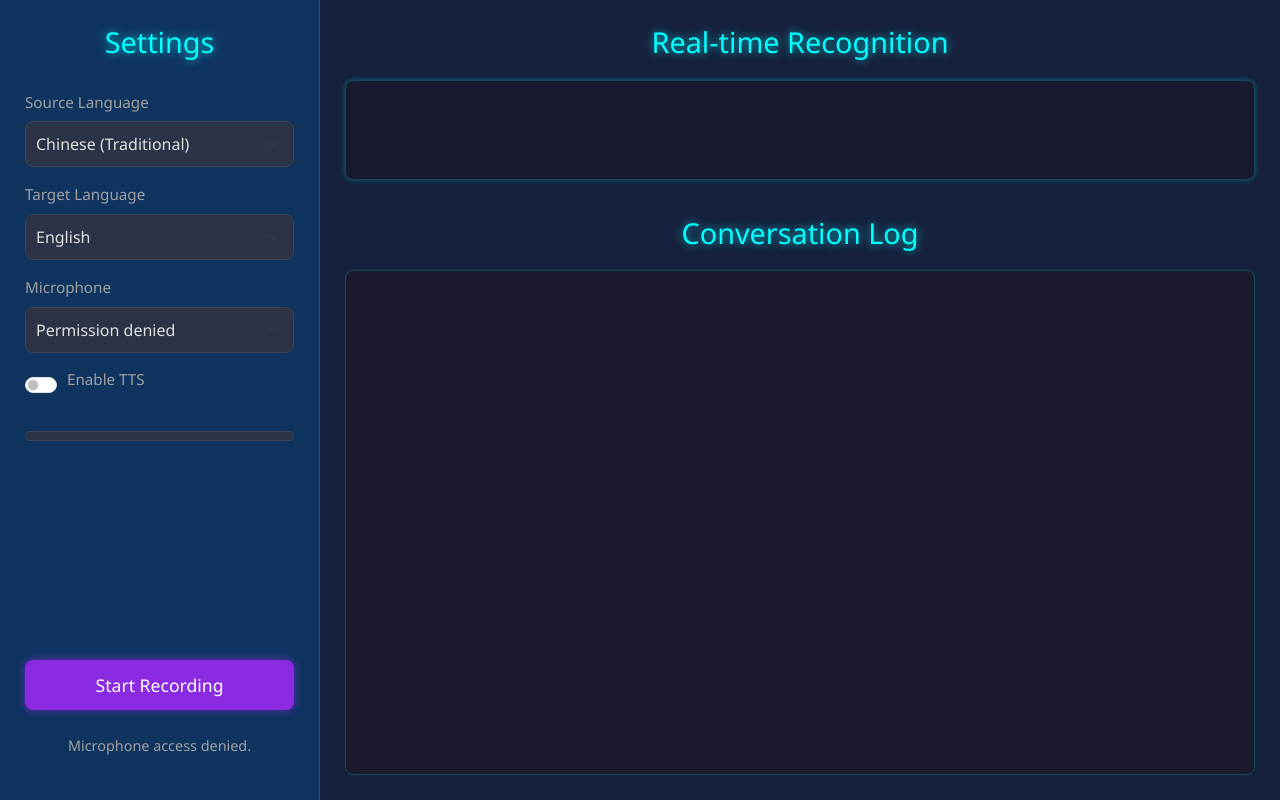
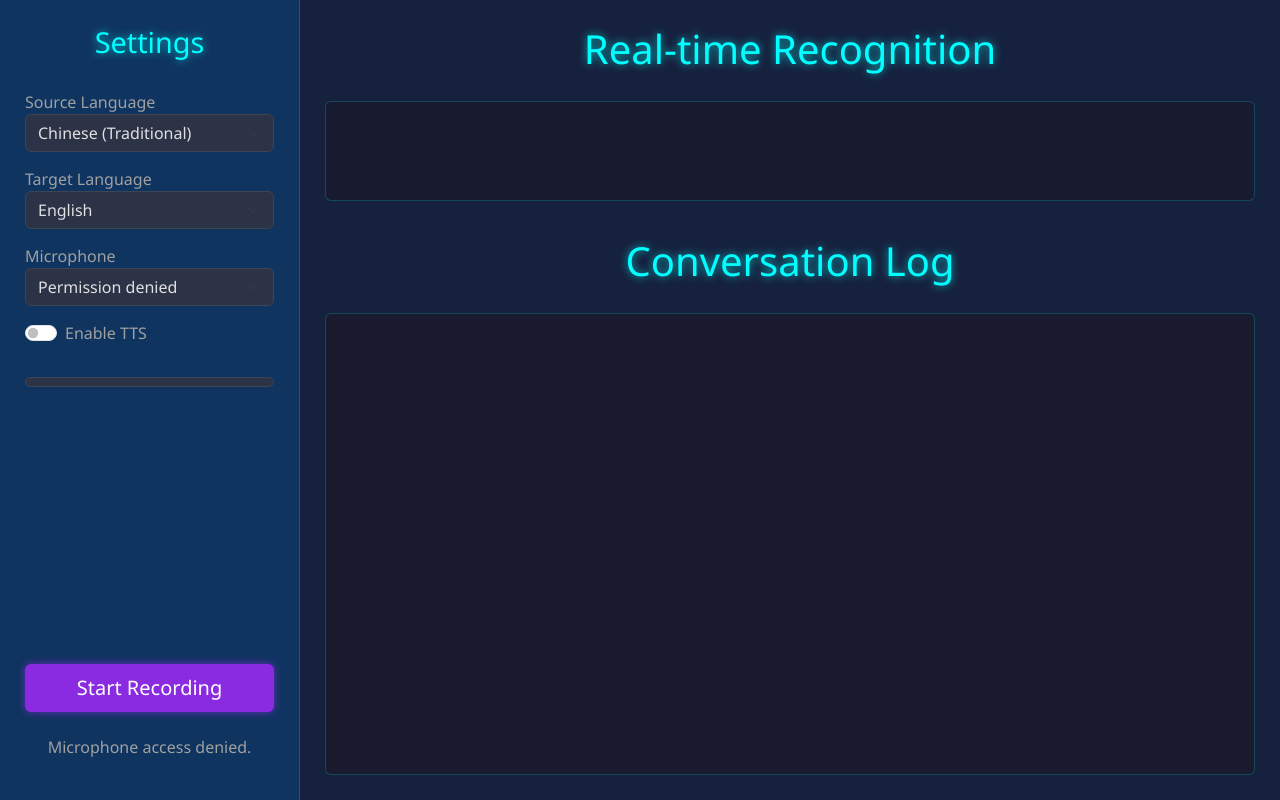
Before and after one commit to angelo20011016/realtime_translate, a Flask app: page / in a window 1280 px wide. Run offline with Flask 3, Linux system fonts and the light colour scheme; some libraries are stand-ins or nearby versions.

Commit message:
響應設計

```diff
--- a/templates/index.html
+++ b/templates/index.html
@@ -4,186 +4,147 @@
     <meta charset="UTF-8">
     <meta name="viewport" content="width=device-width, initial-scale=1.0">
     <title>Real-time Translator</title>
-    <!-- Bootstrap CSS -->
     <link href="https://cdn.jsdelivr.net/npm/bootstrap@5.3.3/dist/css/bootstrap.min.css" rel="stylesheet">
+    <link rel="stylesheet" href="https://cdn.jsdelivr.net/npm/bootstrap-icons@1.11.3/font/bootstrap-icons.min.css">
     <style>
-        /* Global Dark Theme */
+        :root {
+            --dark-bg: #1a1a2e;
+            --primary-bg: #16213e;
+            --secondary-bg: #0f3460;
+            --accent-cyan: #00ffff;
+            --accent-purple: #8a2be2;
+            --accent-pink: #ff007f;
+            --text-light: #e0e0e0;
+            --text-muted: #a0a0a0;
+        }
+
         body, html {
             height: 100%;
-            overflow: hidden; /* Prevent body scrolling */
-        }
-        body {
+            overflow: hidden;
             font-family: 'Segoe UI', Tahoma, Geneva, Verdana, sans-serif;
-            background-color: #1a1a2e; /* Dark background */
-            color: #e0e0e0; /* Light text */
+            background-color: var(--dark-bg);
+            color: var(--text-light);
         }
 
         .main-wrapper {
+            display: flex;
             height: 100vh;
-            display: flex;
-            flex-direction: column;
-        }
-
-        .content-row {
-            flex-grow: 1;
+            position: relative;
             overflow: hidden;
         }
 
-        /* Left Column: Settings */
-        .settings-column {
-            background-color: #0f3460; /* Darker blue for settings */
+        .settings-sidebar {
+            position: fixed;
+            top: 0;
+            left: 0;
+            width: 300px;
+            height: 100%;
+            background-color: var(--secondary-bg);
             padding: 25px;
-            height: 100%;
             display: flex;
             flex-direction: column;
-            gap: 15px; /* Reduced gap */
-            border-right: 1px solid rgba(0, 255, 255, 0.2); /* Neon border */
+            gap: 15px;
+            border-right: 1px solid rgba(0, 255, 255, 0.2);
+            transform: translateX(-100%);
+            transition: transform 0.3s ease-in-out;
+            z-index: 1050;
             overflow-y: auto;
         }
-        .settings-column h1 {
+
+        .settings-sidebar.open {
+            transform: translateX(0);
+        }
+
+        .content-main {
+            width: 100%;
+            height: 100%;
+            padding: 25px;
+            display: flex;
+            flex-direction: column;
+            gap: 20px;
+            background-color: var(--primary-bg);
+            transition: margin-left 0.3s ease-in-out;
+        }
+
+        .sidebar-overlay {
+            position: fixed;
+            top: 0;
+            left: 0;
+            width: 100%;
+            height: 100%;
+            background-color: rgba(0, 0, 0, 0.5);
+            z-index: 1040;
+            opacity: 0;
+            visibility: hidden;
+            transition: opacity 0.3s ease-in-out, visibility 0.3s ease-in-out;
+        }
+
+        .sidebar-overlay.active {
+            opacity: 1;
+            visibility: visible;
+        }
+
+        .settings-sidebar h1 {
             font-size: 1.8rem;
-            color: #00ffff; /* Neon cyan */
+            color: var(--accent-cyan);
             text-align: center;
-            margin-bottom: 15px; /* Reduced margin */
+            margin-bottom: 15px;
             text-shadow: 0 0 8px rgba(0, 255, 255, 0.7);
         }
-        .control-group label {
-            font-size: 0.95rem;
-            color: #a0a0a0;
-            margin-bottom: 8px;
+
+        .control-group label { color: var(--text-muted); }
+        .control-group .form-select {
+            background-color: #2c3347;
+            color: var(--text-light);
+            border-color: #3e4451;
         }
-        .control-group select {
-            width: 100%;
-            padding: 10px;
-            border-radius: 8px;
-            border: 1px solid #3e4451;
-            background-color: #2c3347;
-            color: #e0e0e0;
-            font-size: 1rem;
-        }
-        .tts-switch {
-            display: flex;
-            align-items: center;
-            gap: 10px;
-        }
-        .form-check-input:checked {
-            background-color: #00ffff;
-            border-color: #00ffff;
-        }
+        .form-check-input:checked { background-color: var(--accent-cyan); border-color: var(--accent-cyan); }
 
-        /* VU Meter */
         .vu-meter-container {
             margin-top: 15px;
         }
-        #vu-meter {
-            width: 100%;
-            height: 10px;
-            background-color: #2c3347;
-            border-radius: 5px;
-            overflow: hidden;
-            border: 1px solid #3e4451;
-        }
-        #vu-meter-level {
-            width: 0%;
-            height: 100%;
-            background-color: #00ffff; /* Neon cyan */
-            transition: width 0.05s linear;
-            box-shadow: 0 0 5px #00ffff;
+        #vu-meter { width: 100%; height: 10px; background-color: #2c3347; border-radius: 5px; overflow: hidden; border: 1px solid #3e4451; }
+        #vu-meter-level { width: 0%; height: 100%; background-color: var(--accent-cyan); transition: width 0.05s linear; box-shadow: 0 0 5px var(--accent-cyan); }
+
+        #recordButton { background-color: var(--accent-purple); box-shadow: 0 0 8px rgba(138, 43, 226, 0.7); margin-top: auto; }
+        #recordButton.recording { background-color: var(--accent-pink); box-shadow: 0 0 8px rgba(255, 0, 127, 0.7); }
+        #status { color: var(--text-muted); min-height: 40px; }
+
+        .content-main h1 { color: var(--accent-cyan); text-shadow: 0 0 8px rgba(0, 255, 255, 0.7); }
+        .interim-display-box { background-color: rgba(26, 26, 46, 0.8); border: 1px solid rgba(0, 255, 255, 0.2); height: 100px; flex-shrink: 0; }
+        .conversation-history { background-color: var(--dark-bg); border: 1px solid rgba(0, 255, 255, 0.2); flex-grow: 1; }
+        .original-text { color: var(--accent-cyan); }
+        .translated-text { color: var(--accent-pink); }
+
+        #sidebar-toggle {
+            position: fixed;
+            top: 15px;
+            left: 15px;
+            z-index: 1060;
+            font-size: 1.75rem;
+            color: var(--accent-cyan);
+            background: none;
+            border: none;
         }
 
-        #recordButton {
-            width: 100%;
-            padding: 12px 20px;
-            font-size: 1.1rem;
-            color: #fff;
-            background-color: #8a2be2; /* Neon purple */
-            border: none;
-            border-radius: 8px;
-            cursor: pointer;
-            transition: background-color 0.3s, box-shadow 0.3s;
-            margin-top: auto; /* Push button to bottom */
-            box-shadow: 0 0 8px rgba(138, 43, 226, 0.7);
+        /* Desktop view */
+        @media (min-width: 992px) {
+            .settings-sidebar {
+                transform: translateX(0);
             }
-        #recordButton.recording {
-            background-color: #ff007f; /* Neon pink/red */
-            box-shadow: 0 0 8px rgba(255, 0, 127, 0.7);
+            .content-main {
+                margin-left: 300px;
             }
-        #status {
-            font-size: 0.9rem;
-            color: #a0a0a0;
-            text-align: center;
-            margin-top: 10px;
-            min-height: 40px; /* Reserve space for status messages */
+            #sidebar-toggle {
+                display: none;
             }
-
-        /* Right Column: Conversation */
-        .conversation-column {
-            padding: 25px;
-            height: 100%;
-            display: flex;
-            flex-direction: column;
-            gap: 20px;
-            background-color: #16213e;
-        }
-        .conversation-column h1 {
-            font-size: 1.8rem;
-            color: #00ffff; /* Neon cyan */
-            text-align: center;
-            margin-bottom: 0;
-            text-shadow: 0 0 8px rgba(0, 255, 255, 0.7);
-        }
-
-        .interim-display-box {
-            background-color: rgba(26, 26, 46, 0.8);
-            border: 1px solid rgba(0, 255, 255, 0.2);
-            border-radius: 8px;
-            padding: 15px;
-            height: 100px;
-            overflow-y: auto;
-            font-size: 1.1rem;
-            line-height: 1.6;
-            color: #a0a0a0;
-            font-style: italic;
-            box-shadow: 0 0 5px rgba(0, 255, 255, 0.3);
-            flex-shrink: 0;
-        }
-
-        .conversation-history {
-            background-color: #1a1a2e;
-            border: 1px solid rgba(0, 255, 255, 0.2);
-            border-radius: 8px;
-            padding: 15px;
-            overflow-y: auto;
-            font-size: 1rem;
-            line-height: 1.6;
-            color: #e0e0e0;
-            flex-grow: 1;
-        }
-        .conversation-entry {
-            margin-bottom: 15px;
-            padding-bottom: 15px;
-            border-bottom: 1px dashed rgba(255, 255, 255, 0.1);
-        }
-        .conversation-entry:last-child {
-            border-bottom: none;
-        }
-        .original-text {
-            color: #00ffff;
-            font-weight: bold;
-        }
-        .translated-text {
-            color: #ff007f;
-            margin-top: 5px;
         }
     </style>
 </head>
 <body>
-    <div class="container-fluid main-wrapper">
-        <div class="row content-row">
-            <!-- Left Column: Settings -->
-            <div class="col-md-4 col-lg-3 settings-column">
+    <div class="main-wrapper">
+        <div id="settings-sidebar" class="settings-sidebar">
             <h1>Settings</h1>
-
             <div class="control-group">
                 <label for="sourceLanguage">Source Language</label>
                 <select id="sourceLanguage" class="form-select">
@@ -210,27 +171,22 @@
                     <label class="form-check-label" for="ttsToggle">Enable TTS</label>
                 </div>
             </div>
-
             <div class="vu-meter-container">
                 <div id="vu-meter"><div id="vu-meter-level"></div></div>
             </div>
-
-                <button id="recordButton" class="btn">Start Recording</button>
-                <div id="status" class="status">Click "Start Recording" and begin speaking.</div>
+            <button id="recordButton" class="btn text-white w-100 py-2 fs-5">Start Recording</button>
+            <div id="status" class="status text-center mt-2">Click "Start Recording" and begin speaking.</div>
         </div>
 
-            <!-- Right Column: Conversation -->
-            <div class="col-md-8 col-lg-9 conversation-column">
-                <h1>Real-time Recognition</h1>
-                <div id="interimDisplay" class="interim-display-box">
-                    <!-- Real-time recognition text will appear here -->
-                </div>
-                <h1 class="mt-3">Conversation Log</h1>
-                <div id="conversationDisplay" class="conversation-history">
-                    <!-- Final conversation entries will be appended here -->
-                </div>
-            </div>
-        </div>
+        <div id="sidebar-overlay" class="sidebar-overlay"></div>
+
+        <main class="content-main">
+            <button id="sidebar-toggle"><i class="bi bi-list"></i></button>
+            <h1 class="text-center">Real-time Recognition</h1>
+            <div id="interimDisplay" class="interim-display-box p-3 rounded overflow-auto"></div>
+            <h1 class="mt-3 text-center">Conversation Log</h1>
+            <div id="conversationDisplay" class="conversation-history p-3 rounded overflow-auto"></div>
+        </main>
     </div>
 
     <script src="https://cdn.socket.io/4.7.5/socket.io.min.js"></script>
```
Also changed, not shown: static/js/main.js (+25 -14 lines). Lines whose indentation alone changed are shown as unchanged.
